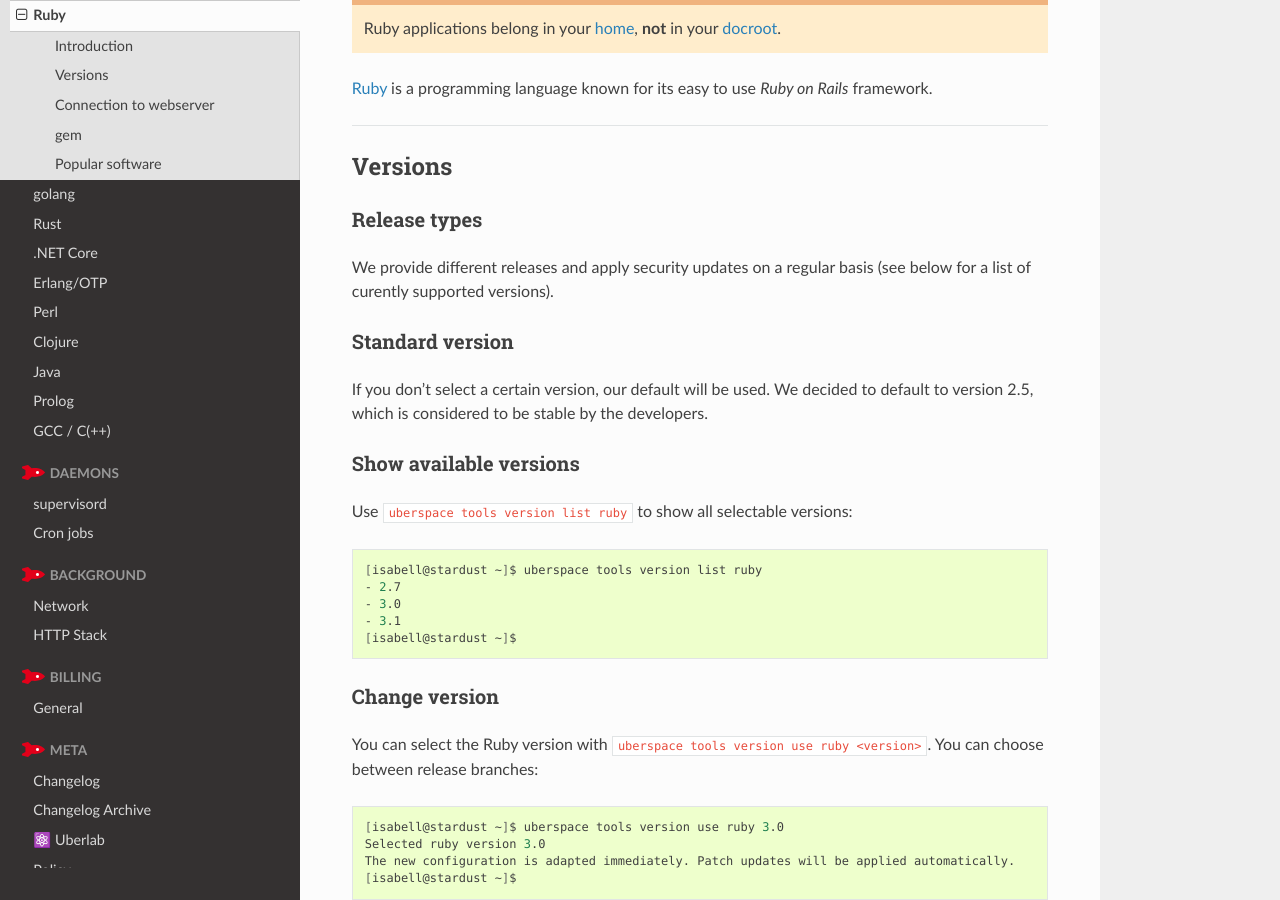
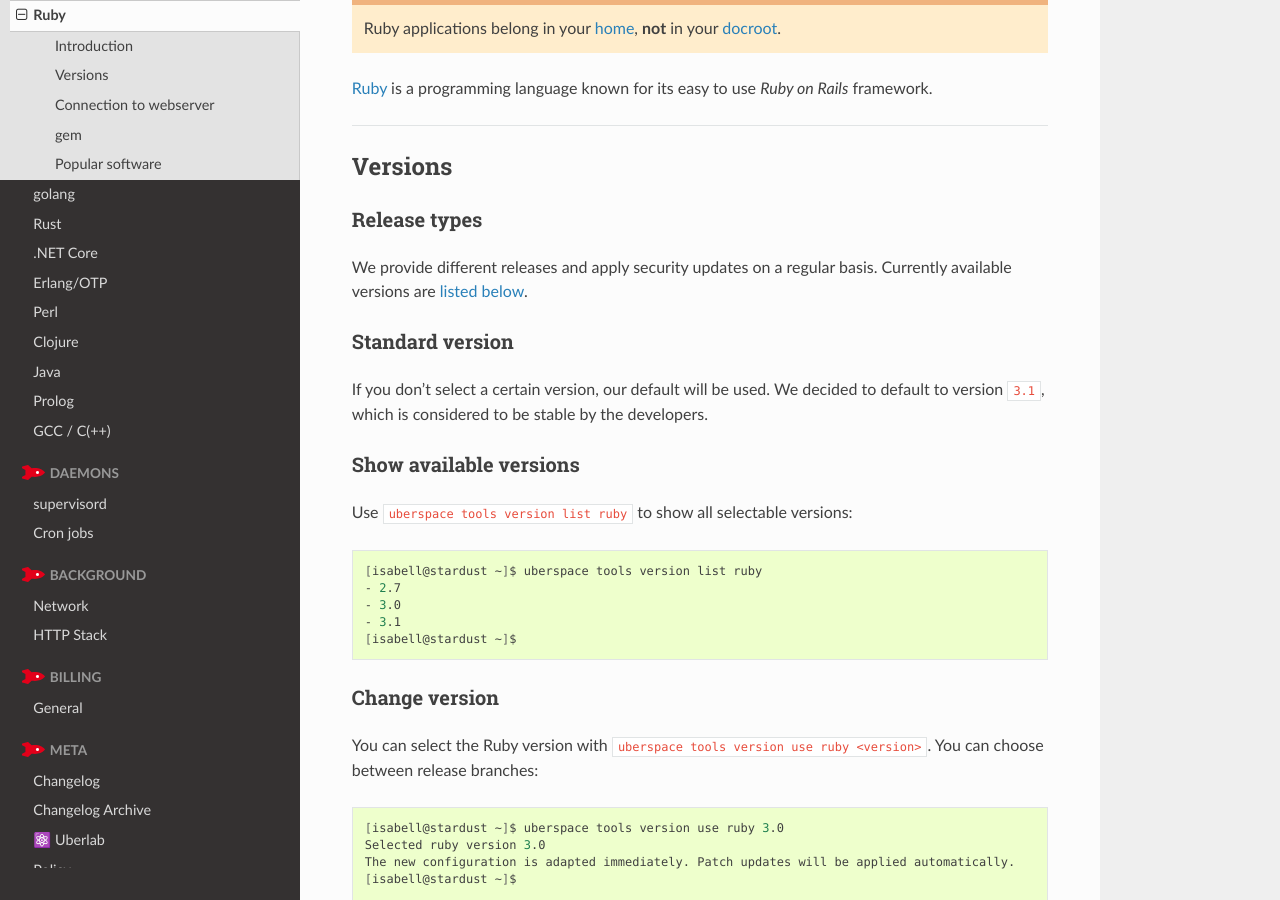
Before and after one commit to Uberspace/manual, a Sphinx documentation site: the page built from source/lang-ruby.rst, in a window 1280 px wide and 900 px high, scrolled down 461 px. Built offline with Sphinx 7.4.7 and the Read the Docs theme 2.0.0, drawn with Linux system fonts in a browser that asks for light colours.

Commit message:
:art: cleanup links and default version
This will roll out no later than together with Uberspace version `7.14` (no release date yet).

```diff
--- a/source/lang-ruby.rst
+++ b/source/lang-ruby.rst
@@ -22,11 +22,11 @@
 Release types
 -------------
 
-We provide different releases and apply security updates on a regular basis (see below for a list of curently supported versions).
+We provide different releases and apply security updates on a regular basis. Currently available versions are `listed below <#show-available-versions>`_.
 
 Standard version
 ----------------
-If you don't select a certain version, our default will be used. We decided to default to version 2.5, which is considered to be stable by the developers.
+If you don't select a certain version, our default will be used. We decided to default to version ``3.1``, which is considered to be stable by the developers.
 
 Show available versions
 -----------------------
```
